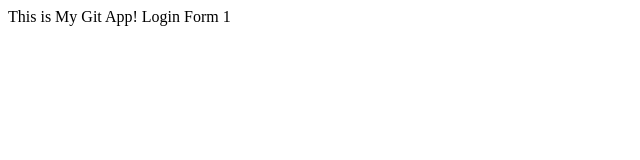
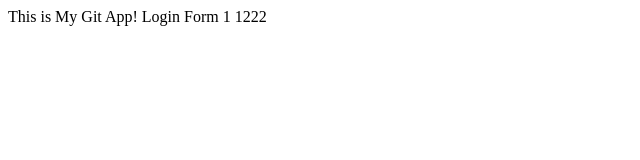
Before and after one commit to vic-kat/mygitapp, a plain HTML site: page index.html in a window 1280 px wide. Shown: the full height of the page, 0-640 px from the left. Drawn offline with Linux system fonts and the light colour scheme.

Commit message:
login form

```diff
--- a/index.html
+++ b/index.html
@@ -9,7 +9,7 @@
 <body>
 
     This is My Git App!
-    Login Form 1
+    Login Form 1 1222
 
     </body>
 
```
